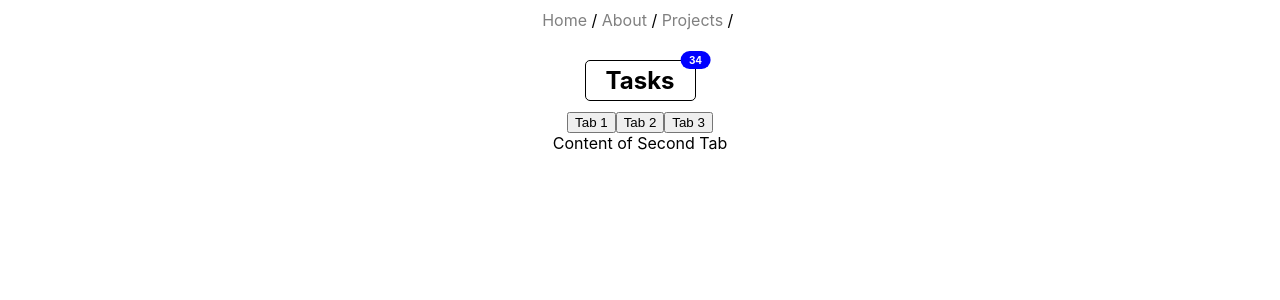
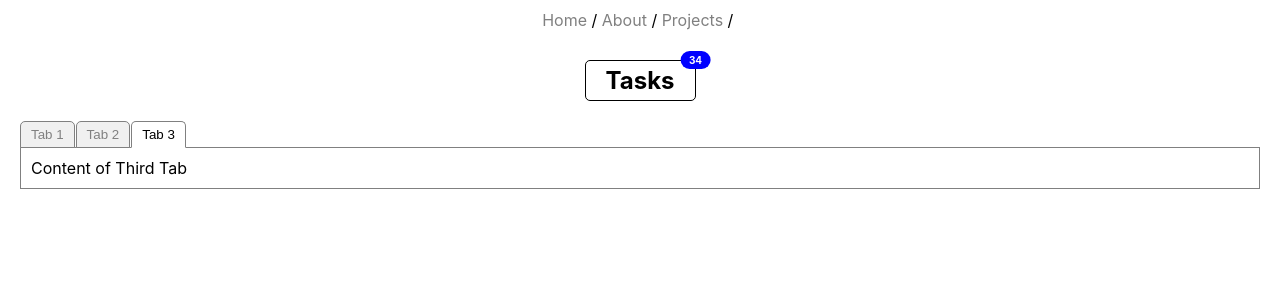
Before and after one commit to eladsadeh/ts-components, a React (Create React App) app: page / in a window 1280 px wide. Shown: the top 300 px of the page. Built offline with nearby package versions, Linux system fonts and the light colour scheme.

Commit message:
add styling

```diff
--- a/src/App.css
+++ b/src/App.css
@@ -25,7 +25,7 @@
 }
 
 .App-link {
-  color: #61dafb;
+  color: #f1f1f1;
 }
 
 @keyframes App-logo-spin {
--- a/src/components/Atoms/Tabs/Tabs.style.ts
+++ b/src/components/Atoms/Tabs/Tabs.style.ts
@@ -1,12 +1,37 @@
 import { css } from '@emotion/react';
 
 const tabs = css`
-	/* display: inline-block; */
-	margin: 10px;
+	width: 100%;
+    text-align: left;
+    margin-top: 20px;
+    `;
+const content = css`
+	border: 1px solid gray;
+	padding: 10px;
+	margin-top: -1px;
+    `;
+
+const tabHeader = (isActive: boolean) => css`
+	display: inline-block;
+	box-sizing: border-box;
+	margin-right: 1px;
+	padding: 5px 10px;
+	border: 1px solid gray;
+	border-radius: 5px 5px 0 0;
+	background-color: ${isActive ? 'transparent' : '#F0f0f0'};
+	color: ${isActive ? 'black' : 'gray'};
+	border-bottom: ${isActive ? '1px solid white' : '1px solid gray'};
+	cursor: pointer;
+
+	&:hover {
+		background-color: ${isActive ? 'transparent' : 'white'};
+	}
 `;
 
 const styles = {
 	tabs,
+	content,
+	tabHeader,
 };
 
 export default styles;
--- a/src/components/Atoms/Tabs/Tabs.tsx
+++ b/src/components/Atoms/Tabs/Tabs.tsx
@@ -12,24 +12,25 @@ type TabsProps = {
 };
 
 function Tabs({ active, tabs }: TabsProps) {
-	console.log(tabs);
-	let initialTab: number = active || 0;
+
+	let initialTab: number = Math.min(active || 0, tabs.length-1);
+
 	const [activeTab, setActiveTab] = useState(initialTab);
-	console.log(activeTab);
 
-	const handleTabClick = (index: number) => setActiveTab(index);
-
-	const tabsHeaders = tabs.map((tab, i) => (
-		<button type='button' onClick={() => handleTabClick(i)}>
+	const tabsHeaders = tabs.map((tab, index) => (
+		<button
+			key={index}
+			css={styles.tabHeader(index === activeTab)}
+			type='button'
+			onClick={() => setActiveTab(index)}>
 			{tab.header}
 		</button>
 	));
-	console.log(tabsHeaders);
 
 	return (
 		<div css={styles.tabs}>
 			<div>{tabsHeaders}</div>
-			<div>{tabs[activeTab].content}</div>
+			<div css={styles.content}>{tabs[activeTab].content}</div>
 		</div>
 	);
 }
--- a/src/components/Home.tsx
+++ b/src/components/Home.tsx
@@ -5,7 +5,6 @@ import Tabs from './Atoms/Tabs/Tabs';
 function Home() {
 	return (
 		<div style={{ margin: '20px' }}>
-
 			<Badge count={34} status='processing' size='s'>
 				<h2
 					style={{
@@ -23,7 +22,8 @@ function Home() {
 					{ header: 'Tab 1', content: <div>Content of First Tab</div> },
 					{ header: 'Tab 2', content: <div>Content of Second Tab</div> },
 					{ header: 'Tab 3', content: <div>Content of Third Tab</div> },
-				]} active={1}
+				]}
+				active={18}
 			/>
 		</div>
 	);
```
